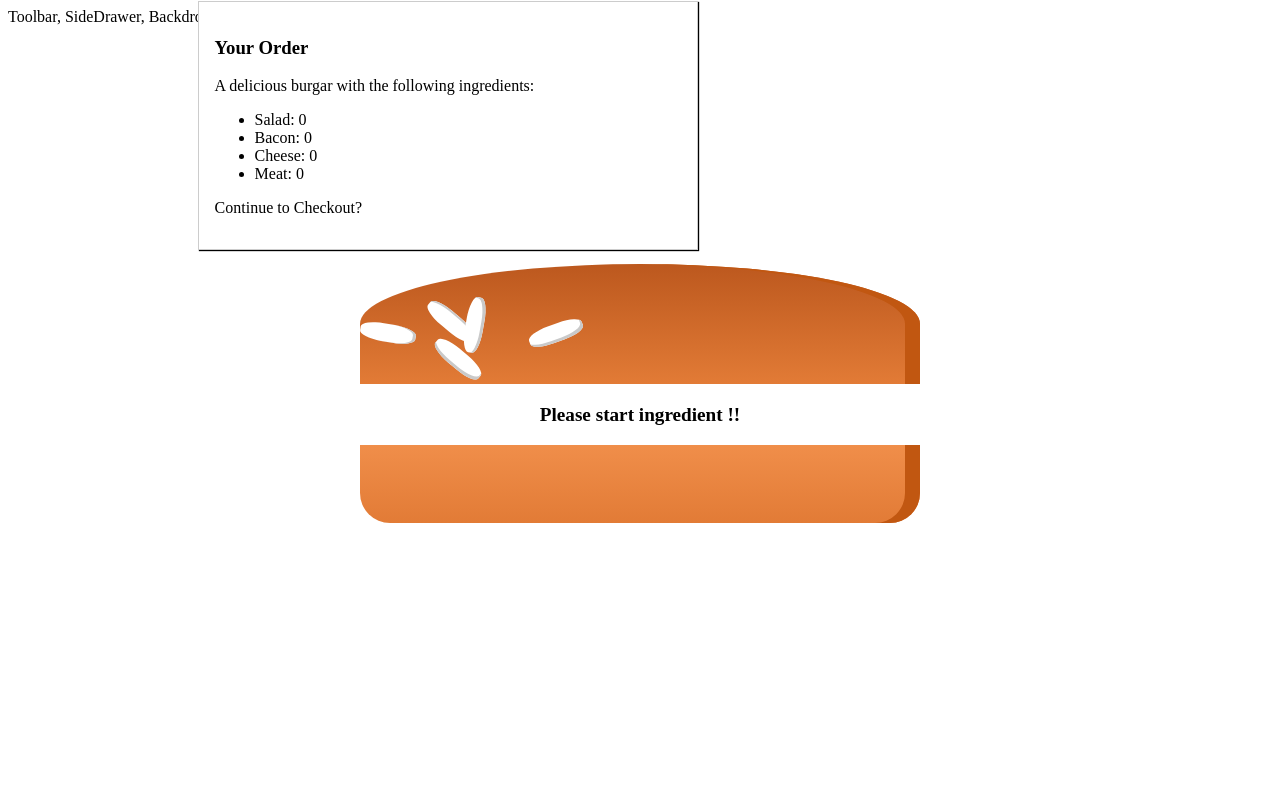
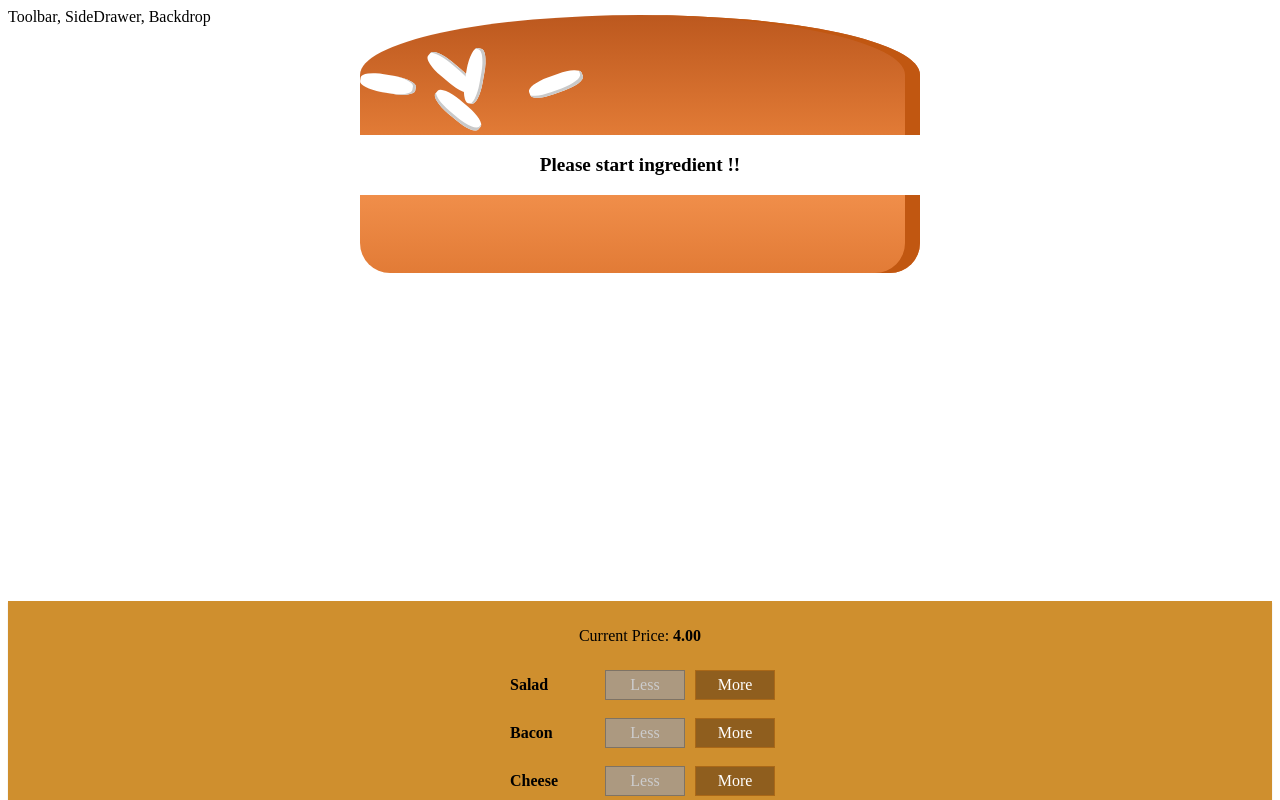
Before and after one commit to chouhanrajendra15/Bugar-builder-app, a React (Create React App) app: page / in a window 1280 px wide. Shown: the top 800 px of the page. Built offline with nearby package versions, Linux system fonts and the light colour scheme.

Commit message:
Showing Hiding the Modal(with Animation)

```diff
--- a/src/Components/Burgar/BuildControls/BuildControls.js
+++ b/src/Components/Burgar/BuildControls/BuildControls.js
@@ -1,15 +1,15 @@
 import React from 'react';
 
-import classes  from './BuildControls.module.css';
-import BuildControl  from './BuildControl/BuildControl.js';
+import classes from './BuildControls.module.css';
+import BuildControl from './BuildControl/BuildControl.js';
 
 
 
 const controls = [
-{ label: 'Salad', type: 'salad'},
-{ label : 'Bacon', type: 'bacon'},
-{ label : 'Cheese', type: 'cheese'},
-{ label : 'Meat', type: 'meat'},
+  { label: 'Salad', type: 'salad' },
+  { label: 'Bacon', type: 'bacon' },
+  { label: 'Cheese', type: 'cheese' },
+  { label: 'Meat', type: 'meat' },
 
 ];
 
@@ -19,16 +19,18 @@
     <p>Current Price: <strong>{props.price.toFixed(2)}</strong> </p>
     {controls.map(ctrl => (
       <BuildControl
-    key ={ctrl.label}
-     label ={ctrl.label}
-      added = {() => props.ingredientAdded(ctrl.type)}
-      removed = {() => props.ingredientRemoved(ctrl.type)}
-      disabled = {props.disabled[ctrl.type]}
+        key={ctrl.label}
+        label={ctrl.label}
+        added={() => props.ingredientAdded(ctrl.type)}
+        removed={() => props.ingredientRemoved(ctrl.type)}
+        disabled={props.disabled[ctrl.type]}
       />
 
     ))}
     <button className={classes.OrderButton}
-   disabled = {!props.purchasable}>ORDER NOW</button>
+      disabled={!props.purchasable}
+      onClick={props.ordered}>ORDER NOW
+      </button>
   </div>
 
 );
--- a/src/Components/UI/Modal/Modal.js
+++ b/src/Components/UI/Modal/Modal.js
@@ -3,7 +3,13 @@
 import classes from './Modal.module.css'
 
 const Modal = (props) => (
-<div className={classes.Modal}>
+<div
+ className={classes.Modal}
+ style={{
+    transform: props.show ? 'translateY(0)' : 'translateY(-100vh)',
+    opacity: props.show ? '1' : '0'
+ }}
+>
     {props.children}
 </div>
 );
--- a/src/Components/UI/Modal/Modal.module.css
+++ b/src/Components/UI/Modal/Modal.module.css
@@ -1,5 +1,5 @@
 .Modal {
-    position: relative;
+    position: fixed;
     z-index: 500;
     background-color: white;
     width: 70%;
--- a/src/Containers/BurgarBuilder/BurgarBuilder.js
+++ b/src/Containers/BurgarBuilder/BurgarBuilder.js
@@ -29,7 +29,8 @@
       meat : 0
     },
     totalPrice: 4,
-    purchasable:false
+    purchasable:false,
+    purchasing : false
   }
 
   updatePurchaseState (ingredients) {
@@ -75,6 +76,11 @@
  this.updatePurchaseState (updatedIngredients) ;
 }
 
+purchaseHandler = () => {
+   this.setState({purchasing: true});
+}
+
+
   render() {
    const disabledInfo ={
     ...this.state.ingredients
@@ -86,7 +92,7 @@
 // {salad: true, meat: false, ...}
     return (
      <AAux>
-      <Modal>
+      <Modal show={this.state.purchasing}>
         <OrderSummary ingredients = {this.state.ingredients}/>
         </Modal>
        <Burgar ingredients = { this.state.ingredients}  />
@@ -95,6 +101,7 @@
       ingredientRemoved = { this.removeIngredientHandler}
       disabled = {disabledInfo}
       purchasable = { this.state.purchasable}
+      ordered={this.purchaseHandler}
       price = { this.state.totalPrice }
        />
       </AAux>
```
Lines whose indentation alone changed are shown as unchanged.
